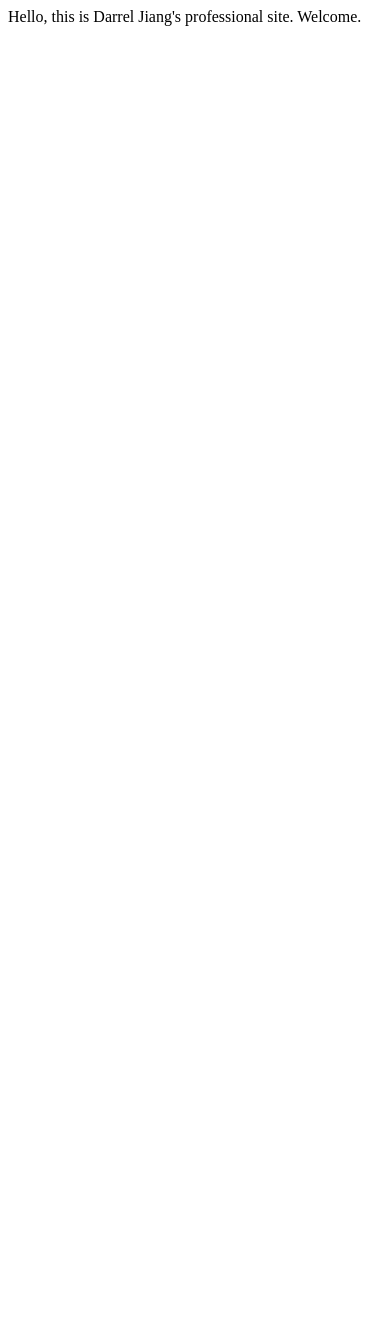
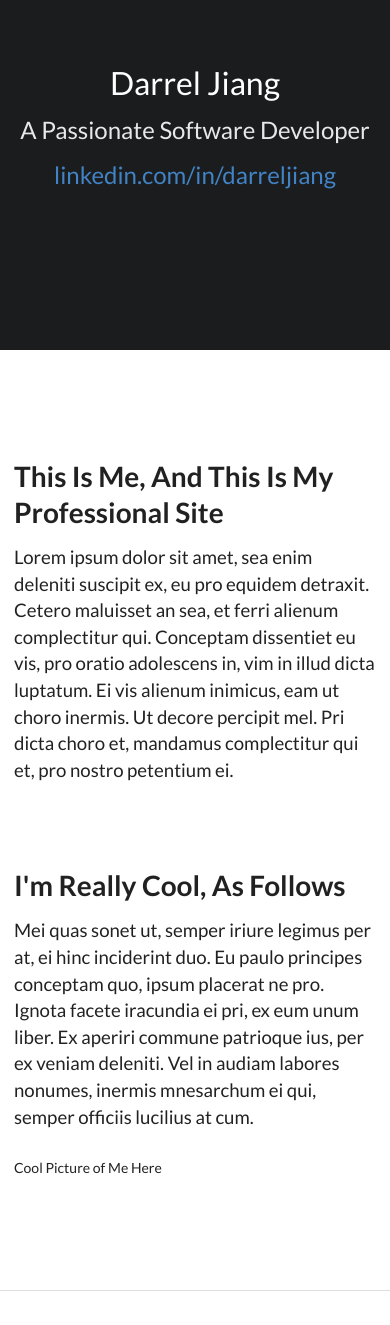
Before and after one commit to jiangdev/darreljiang-webapp, a React (Create React App) app: page / in a window 390 px wide. Shown: the top 1325 px of the page. Before the commit the page ends 844 px from the top, so only its background shows below. Built offline with nearby package versions, Linux system fonts and the light colour scheme.

Commit message:
Added semantic UI and main page template

```diff
--- /dev/null
+++ b/public/css/style.css
@@ -0,0 +1,84 @@
+.hidden.menu {
+  display: none;
+}
+
+.masthead.segment {
+  min-height: 700px;
+  padding: 1em 0em;
+}
+.masthead .logo.item img {
+  margin-right: 1em;
+}
+.masthead .ui.menu .ui.button {
+  margin-left: 0.5em;
+}
+.masthead h1.ui.header {
+  margin-top: 3em;
+  margin-bottom: 0em;
+  font-size: 4em;
+  font-weight: normal;
+}
+.masthead h2 {
+  font-size: 1.7em;
+  font-weight: normal;
+}
+
+.ui.vertical.stripe {
+  padding: 8em 0em;
+}
+.ui.vertical.stripe h3 {
+  font-size: 2em;
+}
+.ui.vertical.stripe .button + h3,
+.ui.vertical.stripe p + h3 {
+  margin-top: 3em;
+}
+.ui.vertical.stripe .floated.image {
+  clear: both;
+}
+.ui.vertical.stripe p {
+  font-size: 1.33em;
+}
+.ui.vertical.stripe .horizontal.divider {
+  margin: 3em 0em;
+}
+
+.quote.stripe.segment {
+  padding: 0em;
+}
+.quote.stripe.segment .grid .column {
+  padding-top: 5em;
+  padding-bottom: 5em;
+}
+
+.footer.segment {
+  padding: 5em 0em;
+}
+
+.secondary.pointing.menu .toc.item {
+  display: none;
+}
+
+@media only screen and (max-width: 700px) {
+  .ui.fixed.menu {
+    display: none !important;
+  }
+  .secondary.pointing.menu .item,
+  .secondary.pointing.menu .menu {
+    display: none;
+  }
+  .secondary.pointing.menu .toc.item {
+    display: block;
+  }
+  .masthead.segment {
+    min-height: 350px;
+  }
+  .masthead h1.ui.header {
+    font-size: 2em;
+    margin-top: 1.5em;
+  }
+  .masthead h2 {
+    margin-top: 0.5em;
+    font-size: 1.5em;
+  }
+}
--- a/public/index.html
+++ b/public/index.html
@@ -3,13 +3,19 @@
   <head>
     <meta charset="utf-8" />
     <link rel="shortcut icon" href="%PUBLIC_URL%/favicon.ico" />
-    <meta name="viewport" content="width=device-width, initial-scale=1" />
+    <!-- <meta name="viewport" content="width=device-width, initial-scale=1" /> -->
+    <meta name="viewport" content="width=device-width, initial-scale=1.0, maximum-scale=1.0">
+    <meta http-equiv="X-UA-Compatible" content="IE=edge,chrome=1" />
     <meta name="theme-color" content="#000000" />
+
     <!--
       manifest.json provides metadata used when your web app is installed on a
       user's mobile device or desktop. See https://developers.google.com/web/fundamentals/web-app-manifest/
     -->
     <link rel="manifest" href="%PUBLIC_URL%/manifest.json" />
+    <link rel="stylesheet" href="https://cdnjs.cloudflare.com/ajax/libs/semantic-ui/2.4.1/semantic.css" />
+    <link rel="stylesheet" type="text/css" href="css/style.css" />
+
     <!--
       Notice the use of %PUBLIC_URL% in the tags above.
       It will be replaced with the URL of the `public` folder during the build.
--- a/src/Components/App.js
+++ b/src/Components/App.js
@@ -3,7 +3,89 @@ import React from 'react';
 function App() {
   return (
     <div>
-      Hello, this is Darrel Jiang's professional site. Welcome.
+
+      <div className="pusher">
+        <div className="ui inverted vertical masthead center aligned segment">
+        <div className="ui text container">
+          <h1 className="ui inverted header">
+            Darrel Jiang
+          </h1>
+          <h2>A Passionate Software Developer</h2>
+          <h2><a href="https://www.linkedin.com/in/darreljiang/">linkedin.com/in/darreljiang</a></h2>
+        </div>
+
+        </div>
+
+        <div className="ui vertical stripe segment">
+          <div className="ui middle aligned stackable grid container">
+            <div className="row">
+              <div className="eight wide column">
+                <h3 className="ui header">This Is Me, And This Is My Professional Site</h3>
+                <p>Lorem ipsum dolor sit amet, sea enim deleniti suscipit ex, eu pro equidem detraxit. Cetero maluisset an sea, et ferri alienum complectitur qui. Conceptam dissentiet eu vis, pro oratio adolescens in, vim in illud dicta luptatum. Ei vis alienum inimicus, eam ut choro inermis. Ut decore percipit mel. Pri dicta choro et, mandamus complectitur qui et, pro nostro petentium ei.</p>
+                <h3 className="ui header">I'm Really Cool, As Follows</h3>
+                <p>Mei quas sonet ut, semper iriure legimus per at, ei hinc inciderint duo. Eu paulo principes conceptam quo, ipsum placerat ne pro. Ignota facete iracundia ei pri, ex eum unum liber. Ex aperiri commune patrioque ius, per ex veniam deleniti. Vel in audiam labores nonumes, inermis mnesarchum ei qui, semper officiis lucilius at cum.</p>
+              </div>
+              <div className="six wide right floated column">
+                Cool Picture of Me Here
+              </div>
+            </div>
+          </div>
+        </div>
+
+        <div className="ui vertical stripe quote segment">
+          <div className="ui equal width stackable internally celled grid">
+            <div className="center aligned row">
+              <div className="column">
+                <h3>Divided Header 1</h3>
+                <p>Mea ne omnis vitae diceret, causae praesent ex cum, in movet expetenda has. Natum regione ius id, eu dicant postulant has. Pri dicit ridens fierent at, ei eros quidam facilisi sea. Ne sed ludus temporibus.</p>
+              </div>
+              <div className="column">
+                <h3>Divided Header 2</h3>
+                <p>
+                </p>
+              </div>
+            </div>
+          </div>
+        </div>
+
+        <div className="ui vertical stripe segment">
+          <div className="ui text container">
+            <h3 className="ui header">Really Important News</h3>
+            <p>Meis facete duo id, duo cu sadipscing eloquentiam, natum consequat repudiandae sea at. Mei ei perfecto instructior, hinc fabulas fierent duo eu. At amet indoctum interesset eum, mei ne soluta denique. At vix unum legendos, no eam elit nostrud definitionem, his suscipit evertitur ne. An has numquam placerat, at augue scribentur est.</p>
+
+            <h4 className="ui horizontal header divider">
+              Case Studies
+            </h4>
+            <h3 className="ui header">Extra Most Important News</h3>
+            <p>Mei no affert partem facilisis. Pro vidit option petentium ei, at pro quodsi animal efficiantur, ei vis velit adipisci moderatius. Vel ne latine saperet officiis, mutat expetenda accusamus ex qui. Dicant oblique ad eam, ad zril scripta antiopam est. Nobis evertitur ut vim.</p>
+          </div>
+        </div>
+
+
+        <div className="ui inverted vertical footer segment">
+          <div className="ui container">
+            <div className="ui stackable inverted divided equal height stackable grid">
+              <div className="three wide column">
+                <h4 className="ui inverted header">About</h4>
+                <div className="ui inverted link list">
+                  <div>Contact Me</div>
+                  <div>Hi Cory</div>
+                </div>
+              </div>
+              <div className="three wide column">
+                <h4 className="ui inverted header">Services</h4>
+                <div className="ui inverted link list">
+                  <div>None Right Now</div>
+                </div>
+              </div>
+              <div className="seven wide column">
+                <h4 className="ui inverted header">Another Footer Header</h4>
+                <p>Stuff</p>
+              </div>
+            </div>
+          </div>
+        </div>
+      </div>
     </div>
   )
 }
```
